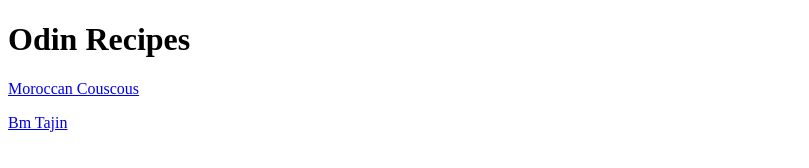
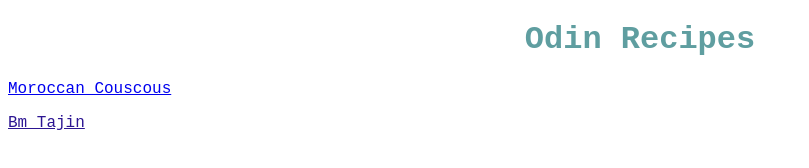
Before and after one commit to Redaska/odin-recipes, a plain HTML site: page index.html in a window 1280 px wide. Shown: the whole page, without its empty margins (0-809 px from the left). Drawn offline with Linux system fonts and the light colour scheme.

Commit message:
Add some classes and minor css changes

```diff
--- a/index.html
+++ b/index.html
@@ -9,7 +9,7 @@
   </head>
   <body>
     <h1>Odin Recipes</h1>
-    <a href="/recipes/couscous.html">Moroccan Couscous</a>
-    <p><a href="/recipes/Tajin.html">Bm Tajin </a></p>
+    <a class="couscous" href="/recipes/couscous.html">Moroccan Couscous</a>
+    <p><a class="Tajin" href="/recipes/Tajin.html">Bm Tajin </a></p>
   </body>
 </html>
--- a/styles.css
+++ b/styles.css
@@ -0,0 +1,13 @@
+* {
+  font-family: monospace, "Dejavu Sans", sans-serif;
+}
+h1 {
+  font-weight: 800;
+  text-align: center;
+  color: cadetblue;
+}
+.Couscous,
+.Tajin {
+  font-weight: 100;
+  color: #2c1592;
+}
```
